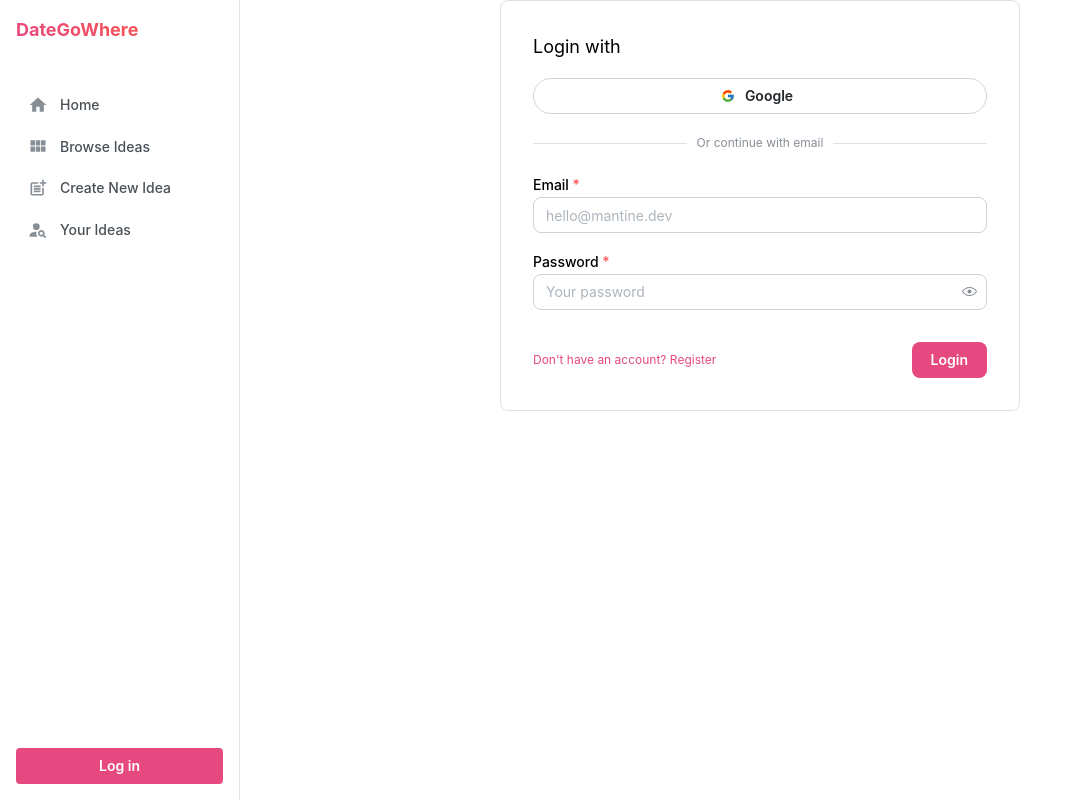
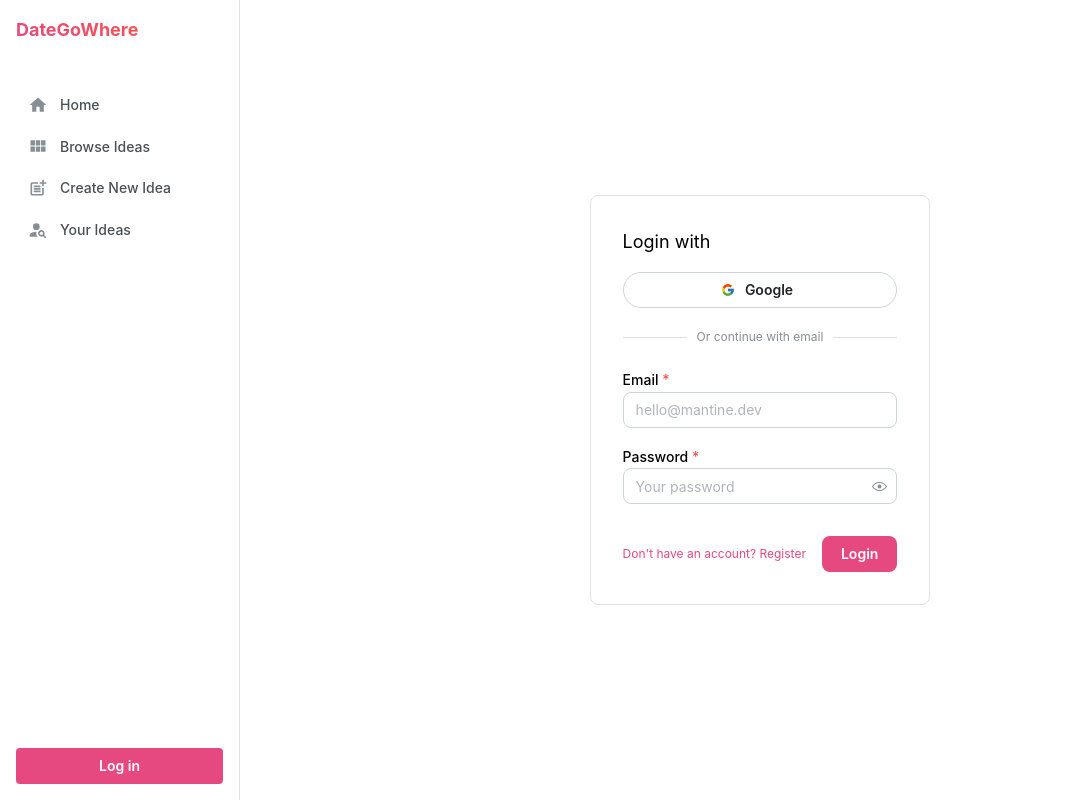
Before and after one commit to mcxpm/DateGoWhere, a React (Vite) app in the folder app/client/: page /auth in a window 1280 px wide. Shown: the whole page, without its empty margins (0-1067 px from the left). Built offline with nearby package versions, Linux system fonts and the light colour scheme; no server answers.

Commit message:
fix: resolve auth state issues

```diff
--- a/app/client/src/components/AuthenticationForm.jsx
+++ b/app/client/src/components/AuthenticationForm.jsx
@@ -1,5 +1,6 @@
 import {
     Anchor,
+    Box,
     Button,
     Divider,
     Group,
@@ -55,7 +56,8 @@ const AuthenticationForm = (props) => {
     }, [user]);
 
     return (
-        <Container size="xs" px="xs">
+        <Container size="xs" px="xs" h={'100dvh'}>
+            <Box h={'100%'} style={{ display: 'grid', placeItems: 'center' }}>
                 <Paper radius="md" p="xl" withBorder {...props}>
                     <Text size="lg" weight={500}>
                         {upperFirst(type)} with
@@ -72,7 +74,11 @@ const AuthenticationForm = (props) => {
                         </GoogleButton>
                     </Group>
 
-                <Divider label="Or continue with email" labelPosition="center" my="lg" />
+                    <Divider
+                        label="Or continue with email"
+                        labelPosition="center"
+                        my="lg"
+                    />
 
                     <form
                         onSubmit={form.onSubmit(() => {
@@ -108,7 +114,10 @@ const AuthenticationForm = (props) => {
                                 placeholder="Your password"
                                 value={form.values.password}
                                 onChange={(event) =>
-                                form.setFieldValue('password', event.currentTarget.value)
+                                    form.setFieldValue(
+                                        'password',
+                                        event.currentTarget.value,
+                                    )
                                 }
                                 error={
                                     form.errors.password &&
@@ -136,6 +145,7 @@ const AuthenticationForm = (props) => {
                         </Group>
                     </form>
                 </Paper>
+            </Box>
         </Container>
     );
 };
--- a/app/client/src/components/NavBar.jsx
+++ b/app/client/src/components/NavBar.jsx
@@ -88,6 +88,7 @@ export function NavBar() {
                             className={classes.link}
                             onClick={() => {
                                 signOut(auth);
+                                navigate(0);
                             }}
                         >
                             <MdLogout
--- a/app/client/src/hooks/use-auth.jsx
+++ b/app/client/src/hooks/use-auth.jsx
@@ -9,10 +9,10 @@ const useAuth = () => {
 
     useEffect(() => {
         const listener = onAuthStateChanged(auth, async (user) => {
-            setLoading(false);
             if (user) {
                 setUser(user);
             }
+            setLoading(false);
         });
         return () => {
             listener();
```
Lines whose indentation alone changed are shown as unchanged.
